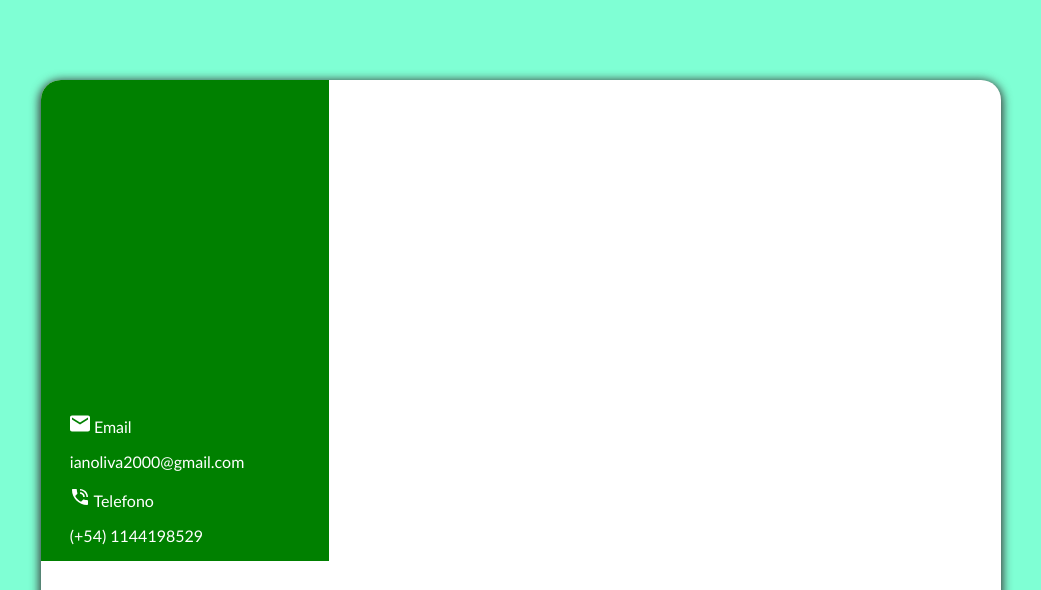
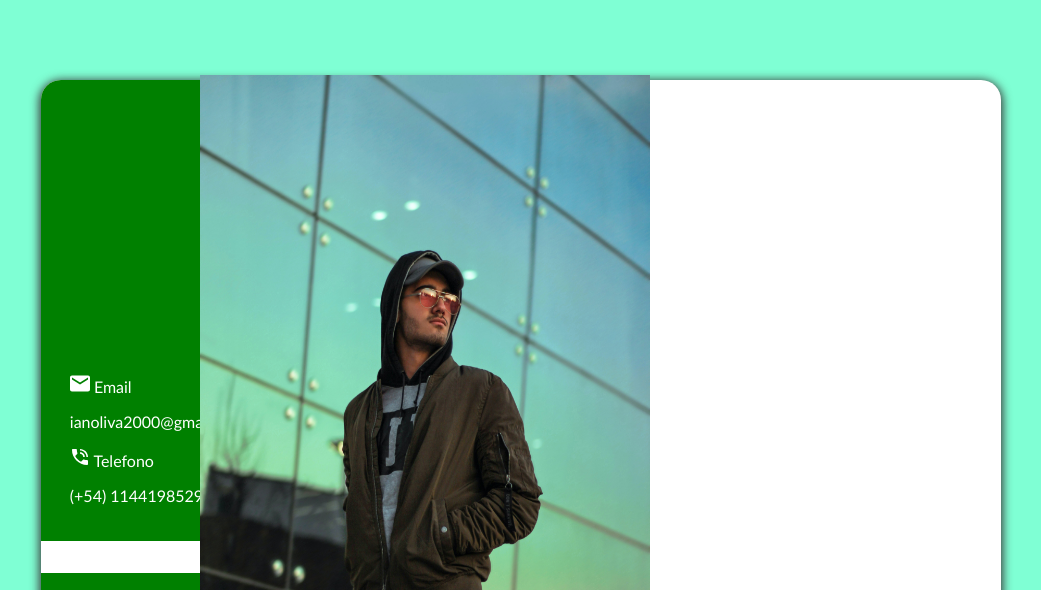
Before and after one commit to IanOliva/big-dev-soon-business-card-freerun-wqva1t, a plain HTML site: page index.html in a window 1280 px wide. Shown: the top 590 px of the page, without its empty margins (119-1160 px from the left). Drawn offline with Linux system fonts and the light colour scheme.

Commit message:
card/user-photo

```diff
--- a/index.css
+++ b/index.css
@@ -15,6 +15,7 @@ body {
 .card {
   width: 75%;
   height: 80%;
+  position: relative;
   background-color: white;
   border-radius: 20px;
   box-shadow: 0px 2px 10px 2px rgb(60, 60, 60);
@@ -28,6 +29,7 @@ body {
   display: flex;
   flex-direction: column;
   justify-content: end;
+  row-gap: 20px;
 
 }
 
@@ -62,6 +64,16 @@ body {
   transform: scale(1.2);
 }
 
+.userPhoto{
+  position: absolute;
+  width: 450px;
+  height: 650px;
+  top: 50%;
+  left: 40%;
+  transform: translate(-50%, -50%);
+
+}
+
 /* This is an example CSS file, feel free to remove/edit it anytime */
 .footer {
   position: absolute;
--- a/index.html
+++ b/index.html
@@ -20,6 +20,7 @@
             <img src="assets/icons/phone-icon.svg" alt="phone-icon"> Telefono
             <p>(+54) 1144198529</p>
           </div>
+          <img class="userPhoto" src="assets/images/user-photo.jpg" alt="user-photo">
           <div class="divider"></div>
           <div class="social">
             <p>Contactame</p>
```
